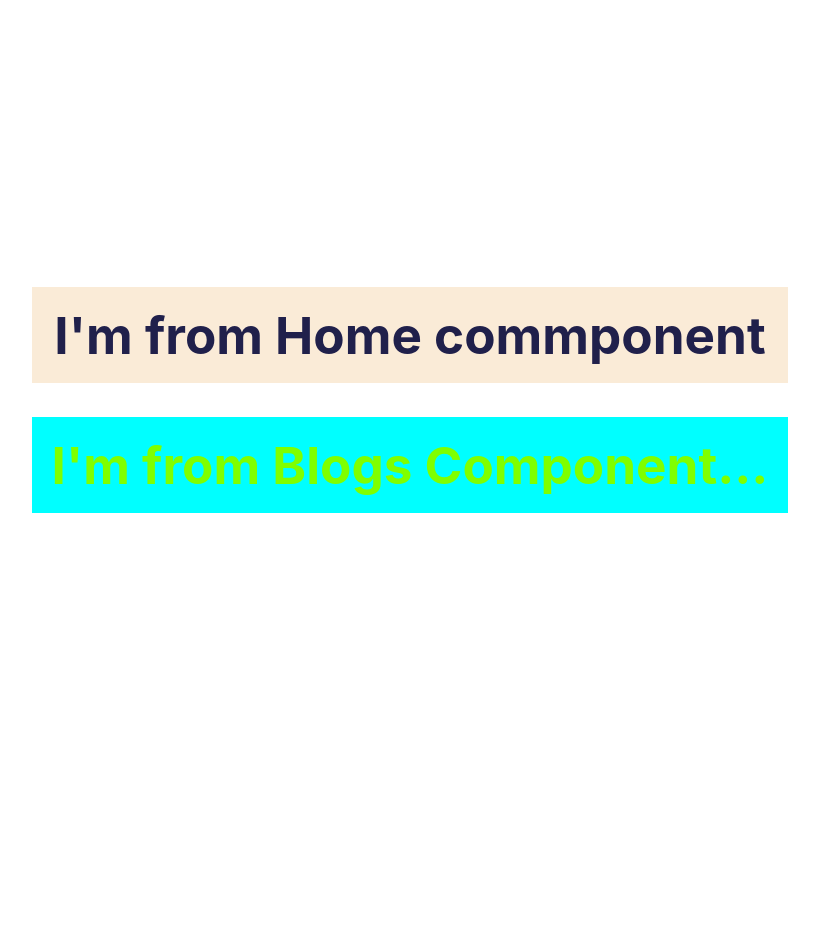
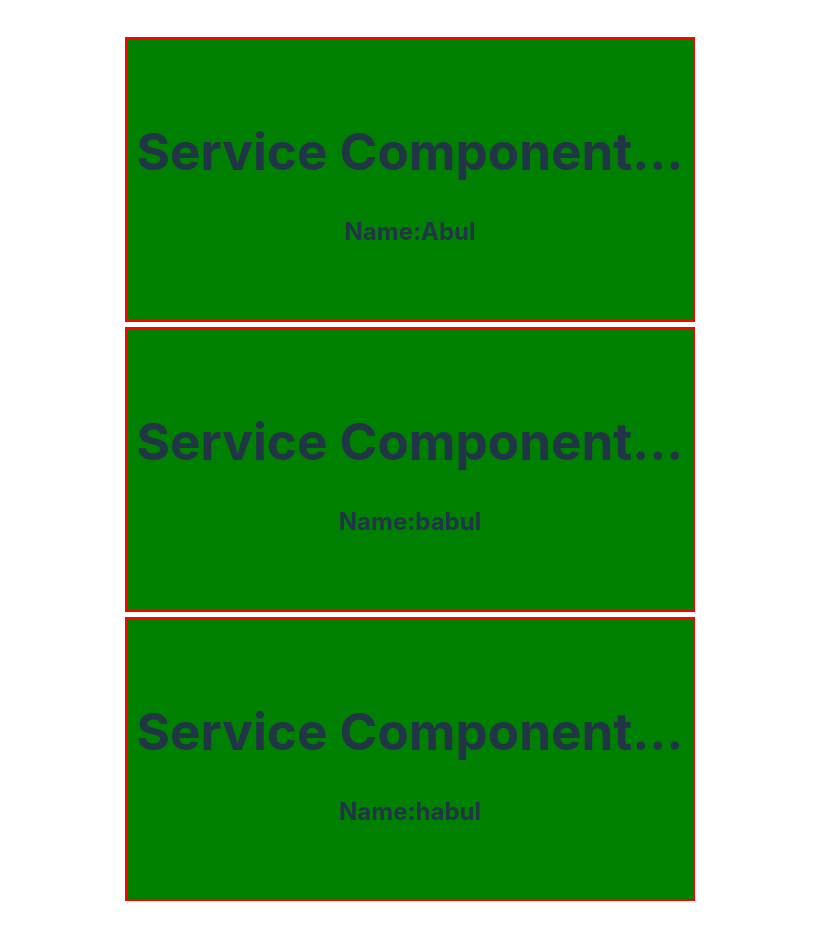
Before and after one commit to muaz64/my-first-react-app, a React (Vite) app: page / in a window 1280 px wide. Shown: the whole page, without its empty margins (230-1049 px from the left). Before the commit the page ends 800 px from the top, so only its background shows below. Built offline with nearby package versions, Linux system fonts and the light colour scheme.

Commit message:
second commit

```diff
--- a/src/App.jsx
+++ b/src/App.jsx
@@ -1,13 +1,14 @@
 
 import './App.css'
-import Blogs from './component/blogs/Blogs'
-import Home from './component/home/Home'
+import Services from './components/Services/Services'
+
 function App() {
 
   return (
    <div>
-      <Home></Home>
-      <Blogs></Blogs>
+     <Services name="Abul"></Services>
+     <Services name="babul"></Services>
+     <Services name="habul"></Services>
    </div>
   )
 }
--- a/src/component/blogs/Blogs.css
+++ /dev/null
@@ -1,5 +0,0 @@
-.blogs-head{
-    color: chartreuse;
-    background-color: aqua;
-    padding: 20px;
-}
--- a/src/component/blogs/Blogs.jsx
+++ /dev/null
@@ -1,11 +0,0 @@
-import React from "react"
-import './Blogs.css'
-const Blogs =() => {
-    return (
-        <div>
-            <h1 className="blogs-head">I'm from Blogs Component...</h1>
-        </div>
-    )
-}
-
-export default Blogs
--- a/src/component/home/Home.css
+++ /dev/null
@@ -1,5 +0,0 @@
-.heading{
-    color: rgb(32, 32, 75);
-    background-color: antiquewhite;
-    padding: 20px;
-}
--- a/src/component/home/Home.jsx
+++ /dev/null
@@ -1,12 +0,0 @@
-
-import'./Home.css'
-
-
-function Home(){
-    return(
-        <div>
-            <h1 className='heading'>I'm from Home commponent</h1>
-        </div>
-    )
-}
-export default Home
--- /dev/null
+++ b/src/components/Services/Services.jsx
@@ -0,0 +1,19 @@
+
+import React from 'react'
+
+const Services = (props) => {
+    const serviceStyle ={
+        border: '2px solid red',
+        padding: '50px 10px',
+        backgroundColor: 'green',
+        margin: '5px',
+    }
+  return (
+    <div style={serviceStyle}>
+        <h1>Service Component...</h1>
+        <h2>Name:{props.name}</h2>
+        </div>
+  )
+}
+
+export default Services
```
Also changed, not shown: src/components/Services/Services.css (added).
